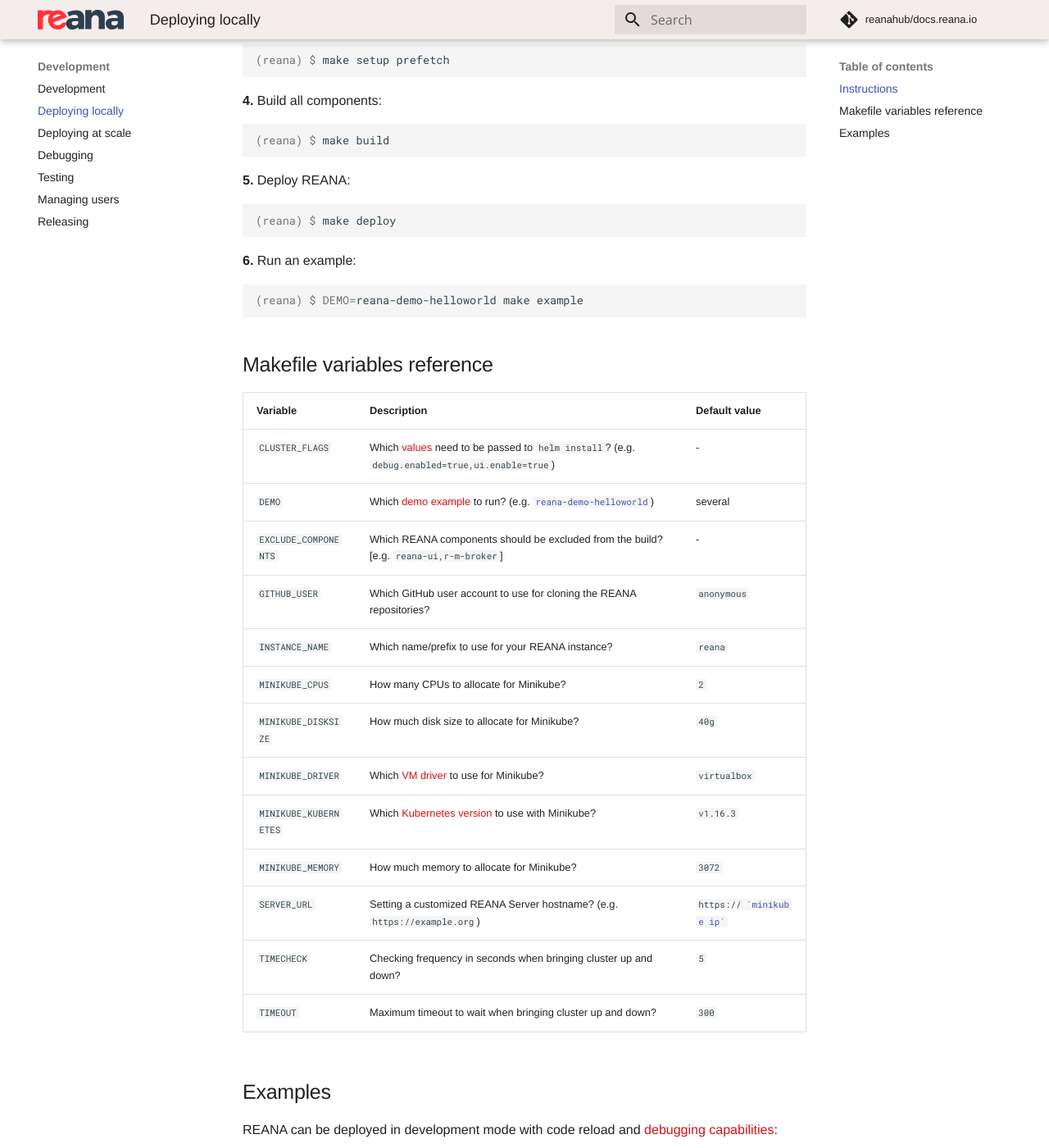
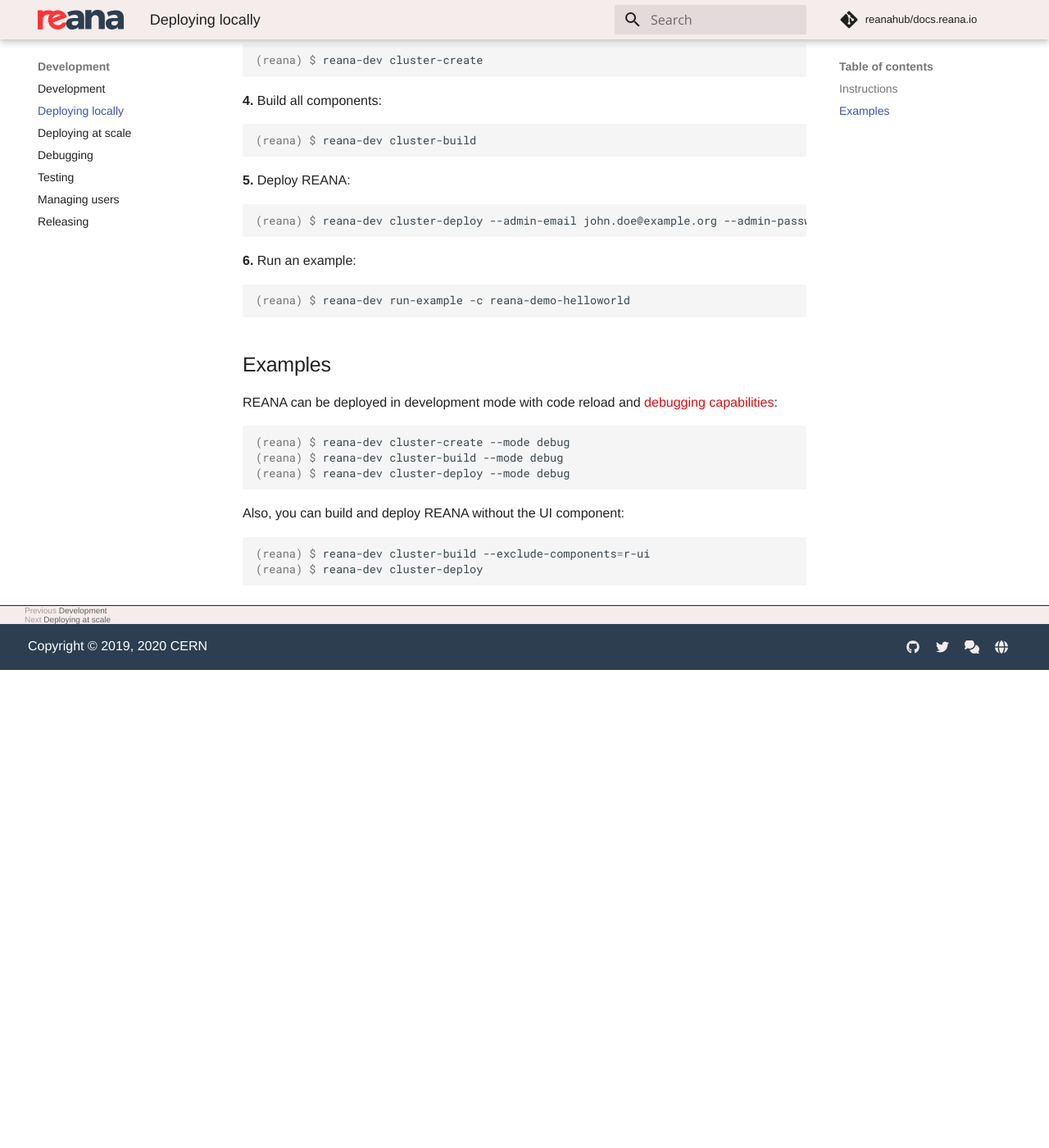
Before and after one commit to reanahub/docs.reana.io, an MkDocs documentation site: the page built from docs/development/deploying-locally/index.md, in a window 1280 px wide and 1400 px high, scrolled down 668 px. Shown: the whole window at 82% size. Built offline with MkDocs 1.6.1 and Material for MkDocs 9.7.7, drawn with Linux system fonts in a browser that asks for light colours; comment, search, counter and statistics services are not loaded; after the commit the page ends 1485 px from its top, so only the background shows below that; some of the changed text lies outside the part shown.

Commit message:
docs: translate make to r-dev commands

````diff
--- a/docs/development/deploying-locally/index.md
+++ b/docs/development/deploying-locally/index.md
@@ -1,6 +1,7 @@
 # Deploying locally
 
-REANA can be easily deployed locally on your laptop using Minikube.  Useful for REANA platform development.
+REANA can be easily deployed locally on your laptop using _Kubernetes in Docker_ ([kind](https://kind.sigs.k8s.io/)).
+Useful for REANA platform development.
 
 ## Instructions
 
@@ -18,62 +19,47 @@ $ source ~/.virtualenvs/reana/bin/activate
 
 ```console
 (reana) $ reana-dev git-fork -c ALL
-(reana) $ # read and run the printed eval
-(reana) $ GITHUB_USER=johndoe make clone
+(reana) $ eval "$(reana-dev git-fork -c ALL)"
+(reana) $ reana-dev git-clone -c ALL -u johndoe
 ```
 
-**3.** Start Minikube and prefetch base docker images:
+**3.** Create a new REANA cluster:
 
 ```console
-(reana) $ make setup prefetch
+(reana) $ reana-dev cluster-create
 ```
 
 **4.** Build all components:
 
 ```console
-(reana) $ make build
+(reana) $ reana-dev cluster-build
 ```
 
 **5.** Deploy REANA:
 
 ```console
-(reana) $ make deploy
+(reana) $ reana-dev cluster-deploy --admin-email john.doe@example.org --admin-password 123456
 ```
 
 **6.** Run an example:
 
 ```console
-(reana) $ DEMO=reana-demo-helloworld make example
+(reana) $ reana-dev run-example -c reana-demo-helloworld
 ```
-
-## Makefile variables reference
-
-| Variable              | Description                                                                                         | Default value  |
-|-----------------------|-----------------------------------------------------------------------------------------------------|----------------|
-| `CLUSTER_FLAGS`       | Which [values](https://github.com/reanahub/reana/blob/master/helm/reana/README.md) need to be passed to `helm install`? (e.g. `debug.enabled=true,ui.enable=true`) | - |
-| `DEMO`                | Which [demo example](https://github.com/reanahub?q=reana-demo) to run? (e.g. [`reana-demo-helloworld`](https://github.com/reanahub/reana-demo-helloworld)) | several |
-| `EXCLUDE_COMPONENTS`  | Which REANA components should be excluded from the build? [e.g. `reana-ui,r-m-broker`]                | -              |
-| `GITHUB_USER`         | Which GitHub user account to use for cloning the REANA repositories?                               | `anonymous`    |
-| `INSTANCE_NAME`       | Which name/prefix to use for your REANA instance?                                                   | `reana`        |
-| `MINIKUBE_CPUS`       | How many CPUs to allocate for Minikube?                                                             | `2`            |
-| `MINIKUBE_DISKSIZE`   | How much disk size to allocate for Minikube?                                                        | `40g`          |
-| `MINIKUBE_DRIVER`     | Which [VM driver](https://minikube.sigs.k8s.io/docs/reference/drivers/) to use for Minikube?        | `virtualbox`   |
-| `MINIKUBE_KUBERNETES` | Which [Kubernetes version](https://github.com/kubernetes/kubernetes/releases) to use with Minikube? | `v1.16.3`      |
-| `MINIKUBE_MEMORY`     | How much memory to allocate for Minikube?                                                           | `3072`         |
-| `SERVER_URL`          | Setting a customized REANA Server hostname? (e.g. `https://example.org`)                            | `https://`[`` `minikube ip` ``](https://minikube.sigs.k8s.io/docs/reference/commands/ip/) |
-| `TIMECHECK`           | Checking frequency in seconds when bringing cluster up and down?                                    | `5`            |
-| `TIMEOUT`             | Maximum timeout to wait when bringing cluster up and down?                                          | `300`          |
 
 ## Examples
 
 REANA can be deployed in development mode with code reload and [debugging capabilities](../debugging):
 
 ```console
-(reana) $ CLUSTER_FLAGS="debug.enabled=true" make deploy
+(reana) $ reana-dev cluster-create --mode debug
+(reana) $ reana-dev cluster-build --mode debug
+(reana) $ reana-dev cluster-deploy --mode debug
 ```
 
 Also, you can build and deploy REANA without the UI component:
 
 ```console
-(reana) $ EXCLUDE_COMPONENTS=r-ui,r-m-broker make build deploy
+(reana) $ reana-dev cluster-build --exclude-components=r-ui
+(reana) $ reana-dev cluster-deploy
 ```
--- a/docs/development/index.md
+++ b/docs/development/index.md
@@ -2,7 +2,7 @@
 
 **Deploying REANA on your premises?**
 
-- [Deploying locally](deploying-locally) on your laptop using Minikube
+- [Deploying locally](deploying-locally) on your laptop using _Kubernetes in Docker_
 - [Deploying at scale](deploying-at-scale) on Kubernetes clusters using Helm
 
 **Developing REANA platform?**
````
Also changed, not shown: docs/development/releasing/index.md (+10 -3 lines), docs/index.md (+1 -1 lines).
